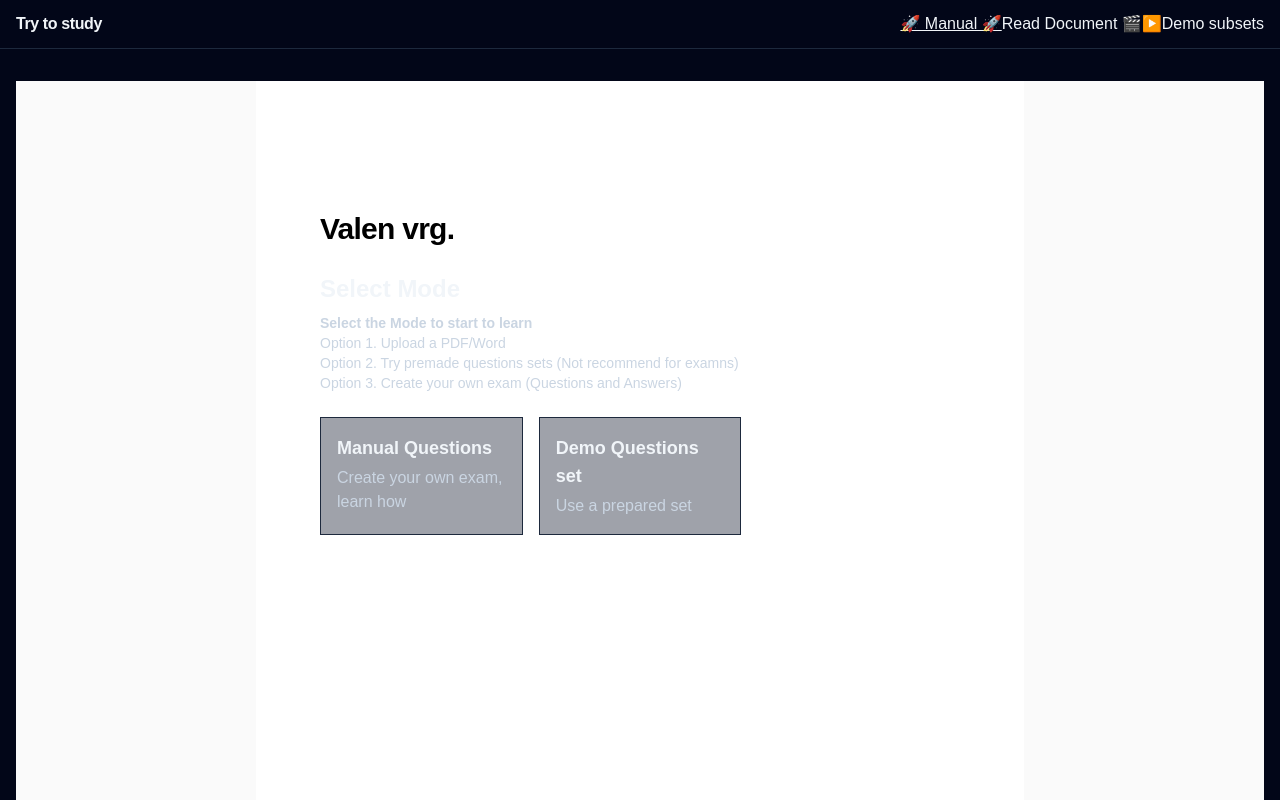
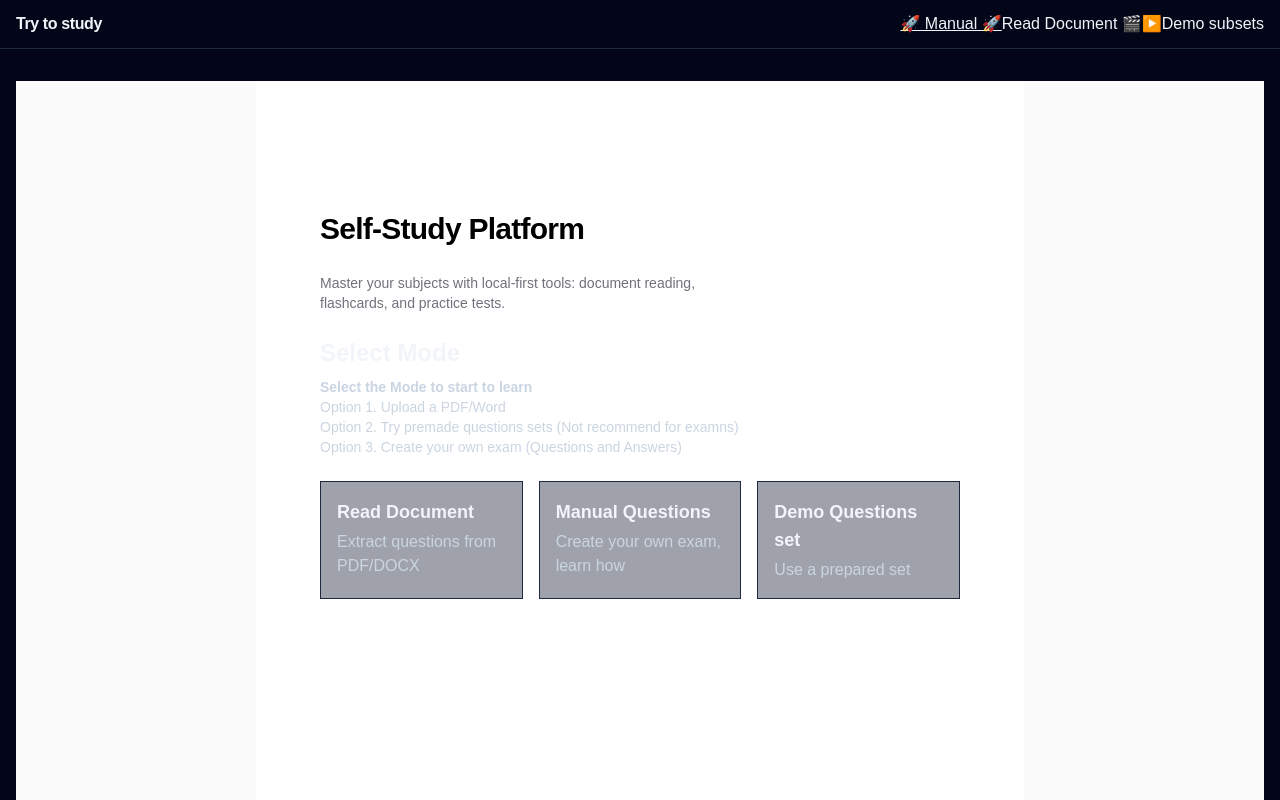
Before and after one commit to Pedriux0/study, a Next.js app: page / in a window 1280 px wide. Shown: the top 800 px of the page. Built offline with nearby package versions, Linux system fonts and the light colour scheme.

Commit message:
polish: remove offensive text and add document reading button

```diff
--- a/app/page.tsx
+++ b/app/page.tsx
@@ -10,9 +10,12 @@ export default function Home() {
         <div className="flex flex-col items-center gap-6 text-center sm:items-start sm:text-left">
 
           <h1 className="max-w-xs text-3xl font-semibold leading-10 tracking-tight text-black dark:text-zinc-50">
-            Valen vrg.
+            Self-Study Platform
           </h1>
-          <ModeSelector/>
+          <p className="text-sm text-zinc-500 max-w-sm">
+            Master your subjects with local-first tools: document reading, flashcards, and practice tests.
+          </p>
+          <ModeSelector />
         </div>
       </main>
     </div>
--- a/components/study/ModeSelector.tsx
+++ b/components/study/ModeSelector.tsx
@@ -50,6 +50,11 @@ export default function ModeSelector() {
             </div>
             <div className="grid gap-4 md:grid-cols-3">
                 <StudyModeCard
+                    title="Read Document"
+                    description="Extract questions from PDF/DOCX"
+                    href="/study/document"
+                />
+                <StudyModeCard
                     title="Manual Questions"
                     description="Create your own exam, learn how"
                     href="/study/manual"
```
